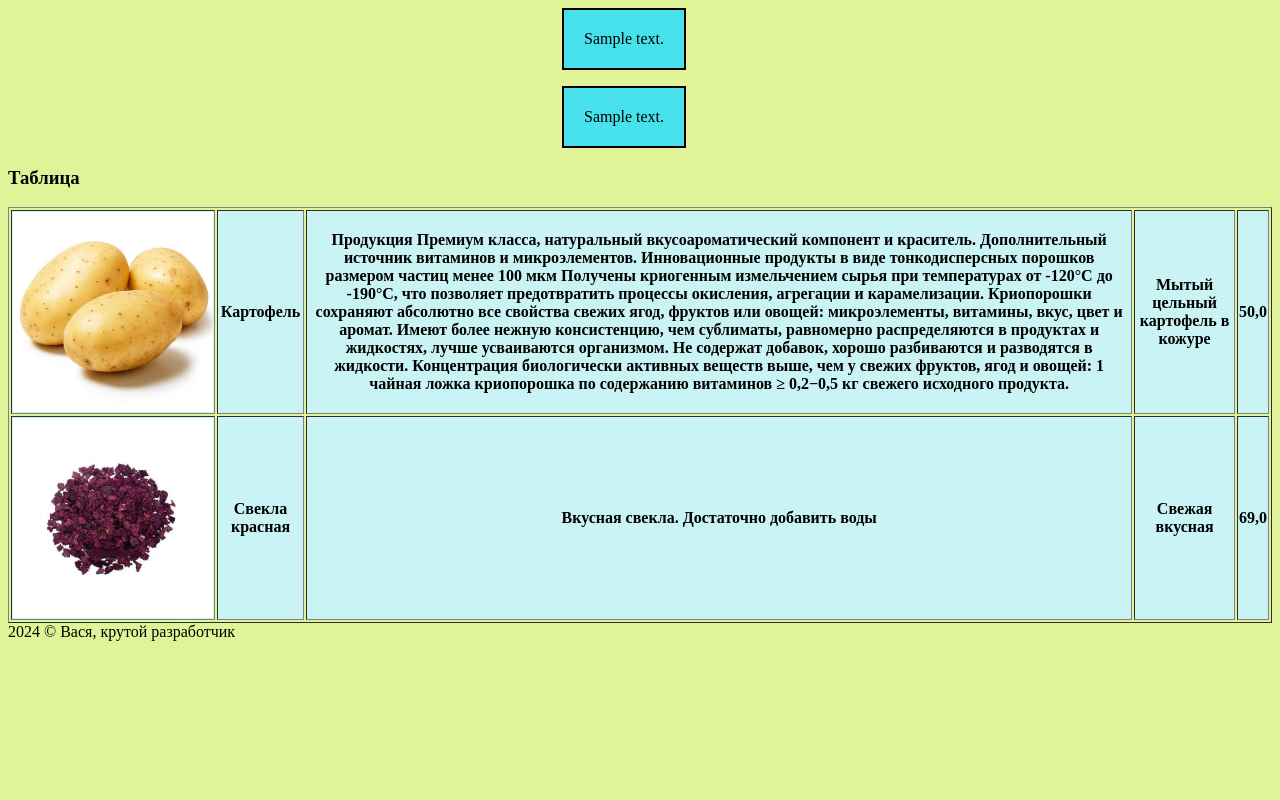
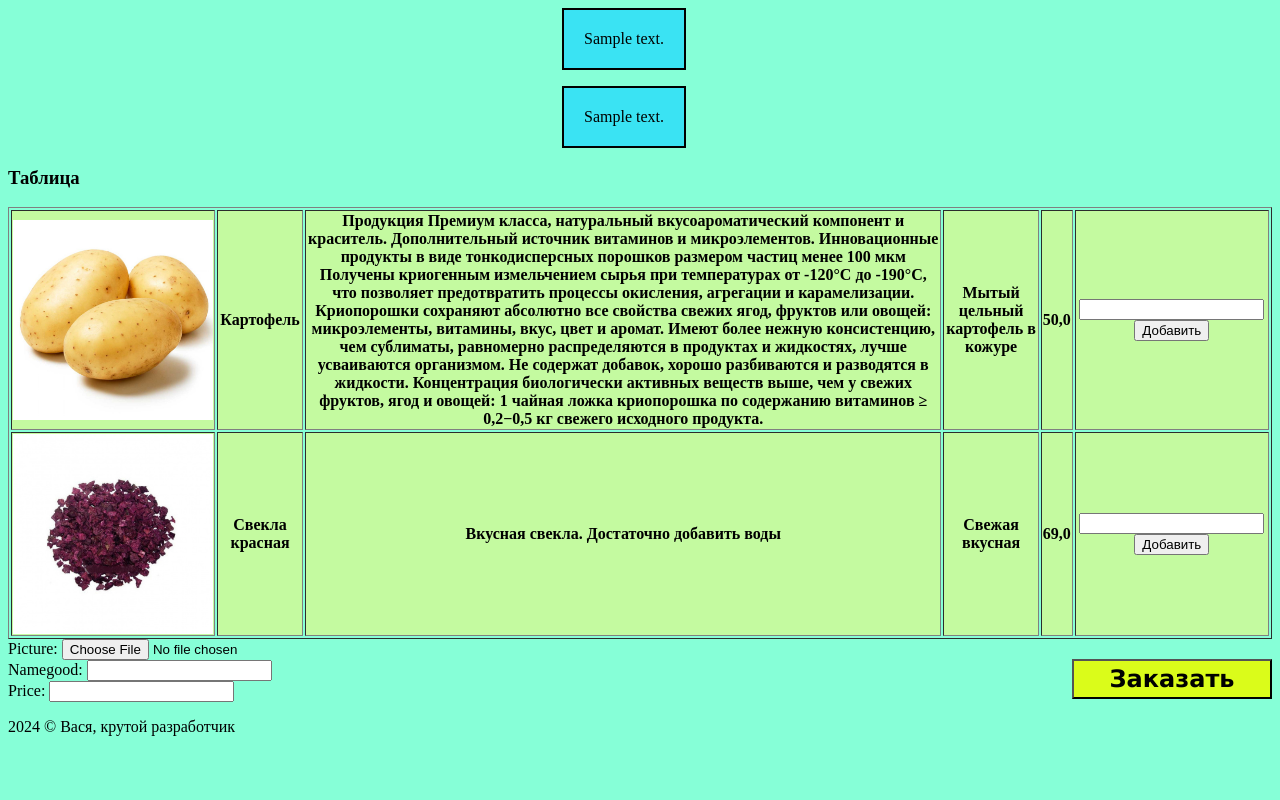
Before and after one commit to Sapronov-Nikolay/sublim, a Django app: template sublim/main/templates/main/tovars.html in a window 1280 px wide. Run offline with Django 5.2, Linux system fonts and the light colour scheme; data comes from the database, SQL or seed files in the repository; both versions use the stored data as it was after the commit; tables that the repository leaves empty hold one stand-in row (values such as "Sample post"); the template is opened without the code that fills it: values that come from a table or form of the project are taken from there, most other values are stand-ins (such as "Sample title", 1, 10 or a date in 2020); lists and menus that the app fills with data are empty.

Commit message:
Попытался зделать корзину, но на каждом этапе делаю что-то не так

```diff
--- a/sublim/main/forms.py
+++ b/sublim/main/forms.py
@@ -14,3 +14,8 @@ class SearchForm(ModelForm):
     class Meta:
         # model = models.Good
         fields = ["poisk"]
+
+class CartForm(ModelForm):
+    class Meta:
+        model = models.Cart
+        fields = [field.name for field in models.Cart._meta.fields if field.name != "id"]
--- a/sublim/main/models.py
+++ b/sublim/main/models.py
@@ -20,3 +20,11 @@ class Kategory(models.Model):
 
 def __str__(self):
     return str(self.kategoriya)
+
+class Cart(models.Model):
+    picture = models.ImageField(upload_to="images/%y/%m/%d/")
+    namegood = models.CharField(max_length=30)
+    price = models.FloatField()
+
+def __str__(self):
+    return str(self.namegood)
--- /dev/null
+++ b/sublim/main/templates/main/cart.html
@@ -0,0 +1,6 @@
+{% load static %}
+<form action="main/add" method="post">
+{% csrf_token %}
+<input id='cart' type="button" value="Заказать">
+{{ cart_form_auto_gen }}
+</form>
--- a/sublim/main/templates/main/index.html
+++ b/sublim/main/templates/main/index.html
@@ -9,6 +9,7 @@
 <title>{% block title %}Главная страница{% endblock %}</title>
 <meta name="viewport" content="width=device-width, initial-scale=1.0">
 <link rel="stylesheet" href="{% static 'main/css/body.css' %}">
+<link rel="shortcut icon" type="image/ico" href="{% static 'img/xmas_icon_260233.ico' %}"/>
 <script src="{% static 'main/js/body.js' %}"></script>
     <h1>ВСЁ И ВСЯ</h1> <!--Отображается корректно, только на главной странице-->
 
--- a/sublim/main/templates/main/tovars.html
+++ b/sublim/main/templates/main/tovars.html
@@ -11,7 +11,9 @@
         <th>{{товар.content}}</th>
         <th>{{товар.specification}}</th>
         <th>{{товар.price}}</th>
+        <th><input type="number"><input type="button" value="Добавить"></th>
     </tr>
     {% endfor %}
 </table>
+{% include 'main/cart.html' %}   <!--кнопка Заказать-->
 {% endblock %}
--- a/sublim/static/main/css/body.css
+++ b/sublim/static/main/css/body.css
@@ -1,8 +1,8 @@
 tr {
-   background: #caf3f5;
+   background: #c4faa0;
 }
 body {
-    background:#e0f399
+    background:#71ffd0d8
 }
 
 #tovars {
--- a/sublim/static/main/css/menu.css
+++ b/sublim/static/main/css/menu.css
@@ -30,3 +30,15 @@ a:visited {
     border: none;
     padding: 1px;
 }
+
+#cart {
+    background-color: #dafc1a;
+    font-weight: 600;
+    font-family:'Lucida Sans Unicode', 'Lucida Grande', 'Lucida Sans', 'Arial', 'sans-serif';
+    font-size:24px;
+    margin-top: 20px;
+    float:right;
+    width:200px;
+    height:40px;
+    text-align: center;
+}
--- a/sublim/sublim/settings.py
+++ b/sublim/sublim/settings.py
@@ -137,4 +137,4 @@ STATICFILES_DIRS = [
 DEFAULT_AUTO_FIELD = 'django.db.models.BigAutoField'
 
 MEDIA_URL = '/media/'
-MEDIA_ROOT = os.path.join(BASE_DIR, 'media')
+MEDIA_ROOT = os.path.join(BASE_DIR, 'media/')
```
Also changed, not shown: sublim/main/views.py (+12 -3 lines), sublim/static/main/js/cart.js (added, +19 -0 lines), sublim/db.sqlite3, sublim/main/templates/main/basket.html (added), sublim/static/main/css/basket.css (added).
